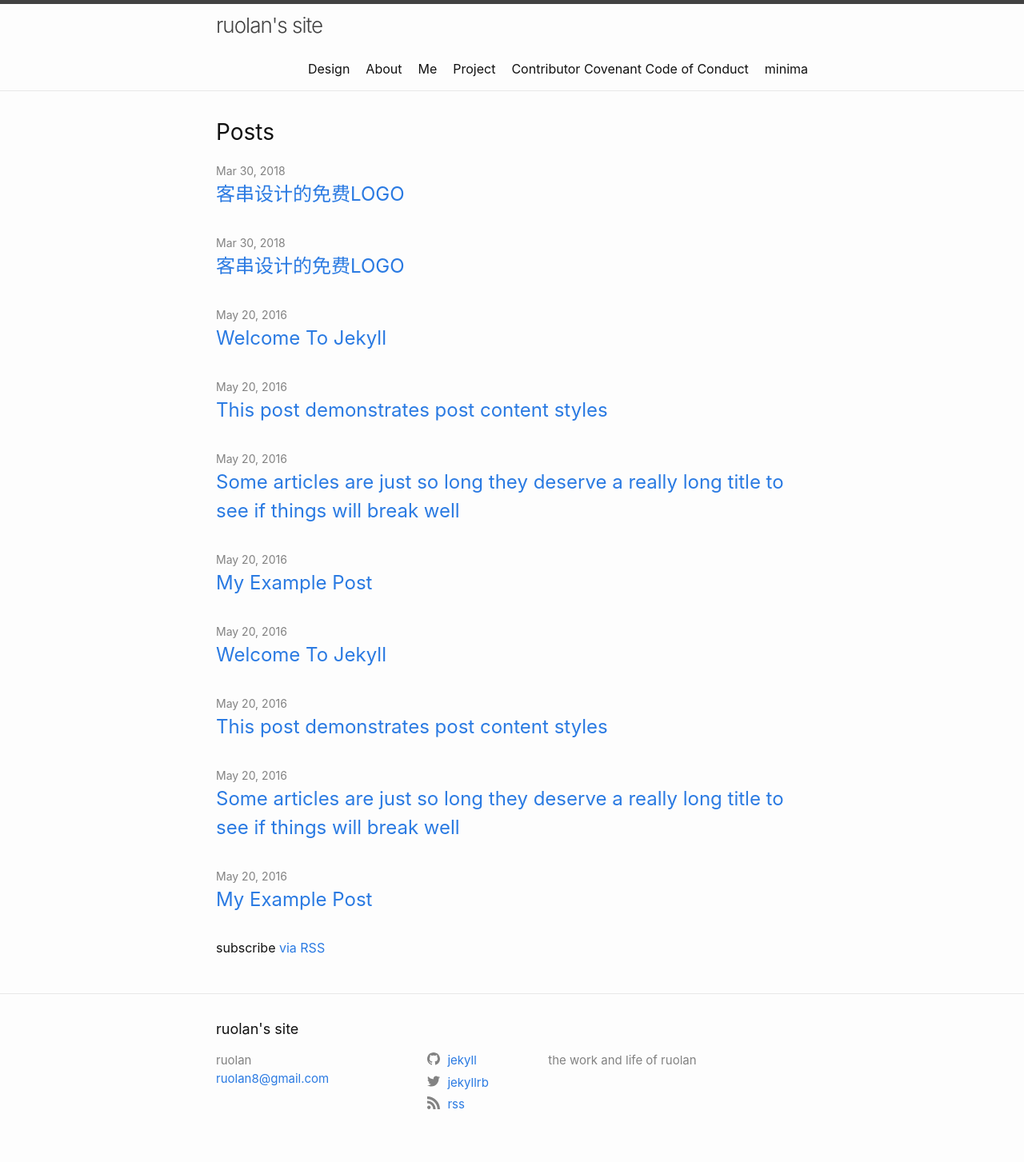
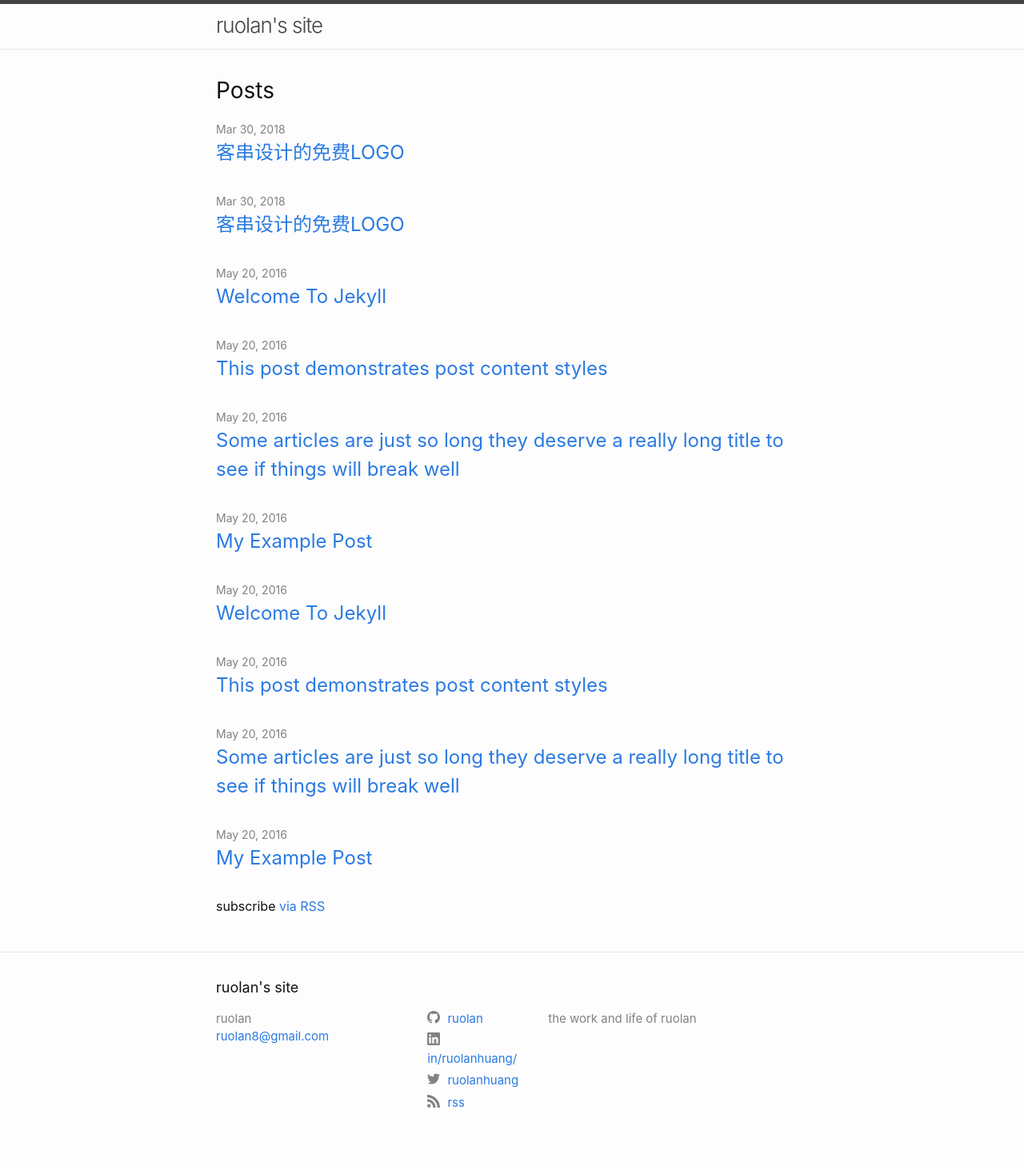
Before and after one commit to ruolan/ruolan, a Jekyll site: the page built from index.md, in a window 1280 px wide. Shown: the whole page at 80% size. Built offline with Jekyll 4.4.1, drawn with Linux system fonts in a browser that asks for light colours.

Commit message:
Update _config.yml
change header and footer

```diff
--- a/_config.yml
+++ b/_config.yml
@@ -5,14 +5,15 @@ description: > # this means to ignore newlines until "twitter_username:"
   the work and life of ruolan
 
 # social links
-twitter_username: jekyllrb
-github_username:  jekyll
+twitter_username: ruolanhuang
+github_username:  ruolan
+linkedin_username: in/ruolanhuang/
 rss: rss
 # dribbble_username: jekyll
 # facebook_username: jekyll
 # flickr_username: jekyll
 # instagram_username: jekyll
-# linkedin_username: jekyll
+#
 # pinterest_username: jekyll
 # youtube_username: jekyll
 # googleplus_username: +jekyll
@@ -34,12 +35,12 @@ minima:
 
 # If you want to link only specific pages in your header, uncomment
 # this and add the path to the pages in order as they should show up
-#header_pages:
-# - Home.html
-# - Project.html
-# - Learn.html
-# - Blog.html
-# - about.html
+header_pages:
+- Home.html
+- Project.html
+- Learn.html
+- Blog.html
+- about.html
 
 # Build settings
 markdown: kramdown
```
